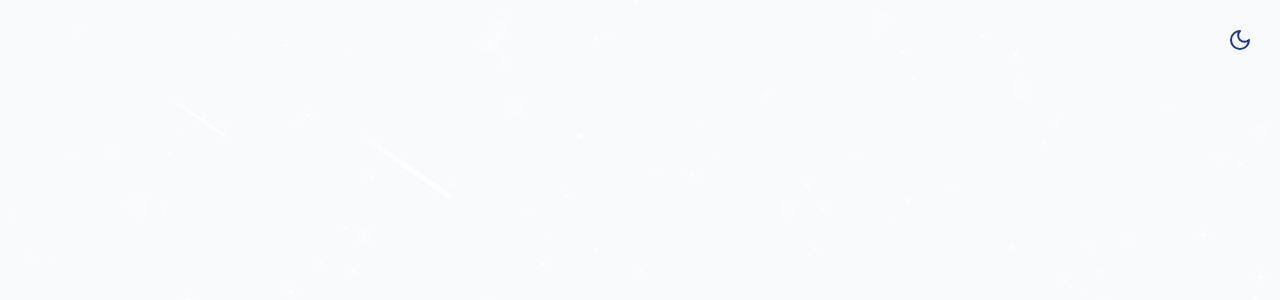
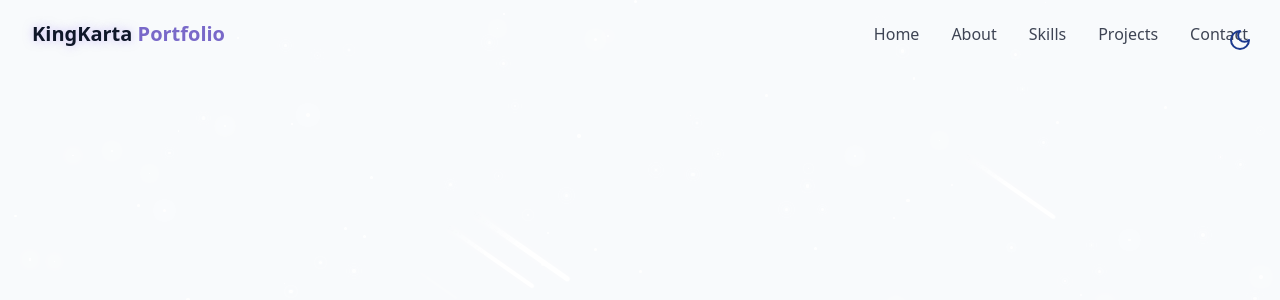
Before and after one commit to Katartismos/Portfolio, a React (Vite) app: page / in a window 1280 px wide. Shown: the top 300 px of the page. Built offline with nearby package versions, Linux system fonts and the light colour scheme.

Commit message:
Finished Desktop version of navbar

```diff
--- /dev/null
+++ b/src/components/Navbar.jsx
@@ -0,0 +1,56 @@
+import { cn } from '@/lib/utils'
+import { useEffect, useState } from 'react';
+
+const navItems = [
+  {name: 'Home', href: '#hero'},
+  {name: 'About', href: '#about'},
+  {name: 'Skills', href: '#skills'},
+  {name: 'Projects', href: '#projects'},
+  {name: 'Contact', href: '#contact'}
+];
+
+export const Navbar = () => {
+  const [isScrolled, setIsScrolled] = useState(false);
+
+  useEffect(() => {
+    const handleScroll = () => {
+      setIsScrolled(window.screenY > 10)
+    };
+
+    window.addEventListener('scroll', handleScroll);
+    return () => window.removeEventListener('scroll', handleScroll);
+  }, []);
+
+  return (
+    <nav
+      className={cn(
+        "fixed w-full z-40 transition-all duration-300",
+        isScrolled ? "py-3 bg-background/80 backdrop-blur-md shadow-xs" : "py-5"
+      )}
+    >
+      <div className="container flex items-center justify-between">
+        <a
+          className="text-xl font-bold text-primary flex items-center"
+          href="#hero"
+        >
+          <span className="relative z-10">
+            <span className="text-glow text-foreground"> KingKarta </span> Portfolio
+          </span>
+        </a>
+
+        {/** Desktop version */}
+        <div className="hidden md:flex space-x-8">
+          {navItems.map((item, key) => (
+            <a
+              key={key}
+              href={item.href}
+              className="text-foreground/80 hover:text-primary transition-colors duration-300"
+            >{item.name}</a>
+          ))}
+        </div>
+
+        {/** Mobile version */}
+      </div>
+    </nav>
+  );
+};
--- a/src/components/ThemeToggle.jsx
+++ b/src/components/ThemeToggle.jsx
@@ -33,7 +33,7 @@
       onClick={toggleTheme}
       className={cn(
         "fixed max-sm:hidden top-5 right-5 z-50 p-2 rounded-full transition-colors duration-300",
-        "focus:outline-hidden"
+        "focus:outline-hidden cursor-pointer"
       )}
     >
       {isDarkMode ? (
--- a/src/pages/Home.jsx
+++ b/src/pages/Home.jsx
@@ -1,5 +1,6 @@
 import { ThemeToggle } from '../components/ThemeToggle';
 import { StarBackground } from '@/components/StarBackground';
+import { Navbar } from '@/components/Navbar';
 
 export const Home = () => {
 
@@ -9,9 +10,8 @@
       <ThemeToggle />
       {/** Background Effects */}
       <StarBackground />
-
       {/** Navbar */}
-
+      <Navbar />
       {/** Main Content */}
 
       {/** Footer */}
```
